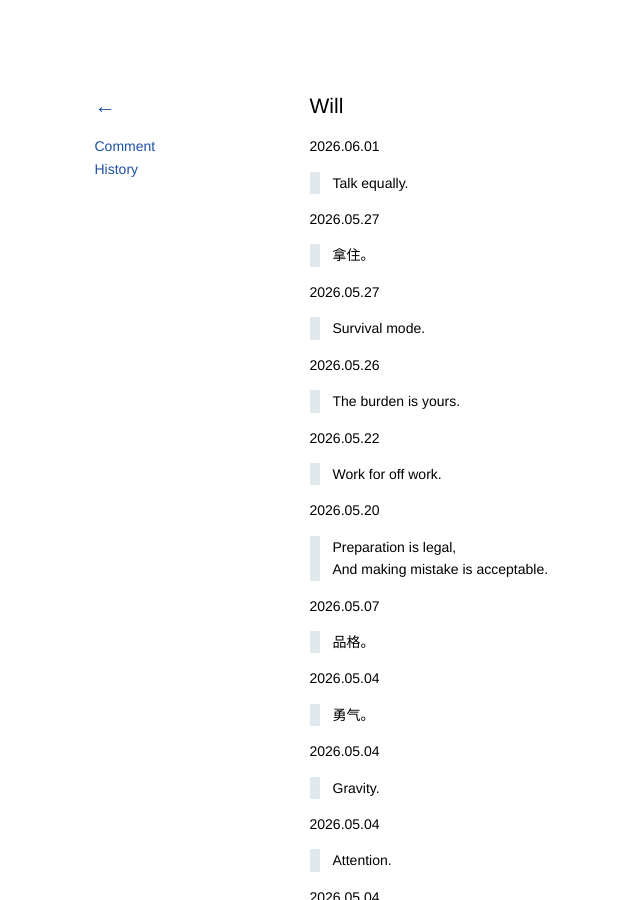
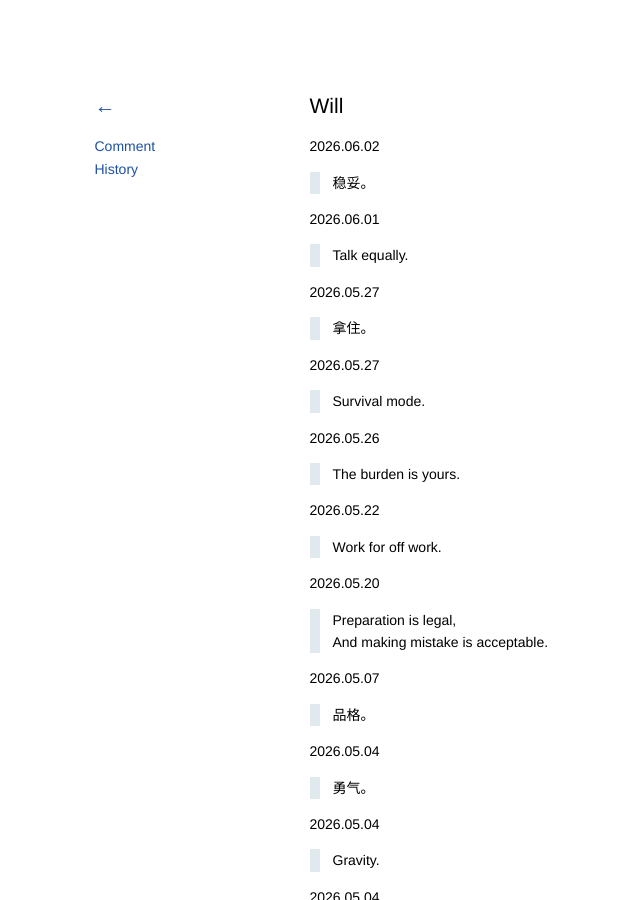
Before and after one commit to kidlj/awei, a Jekyll site: the page built from _wiki/will.md, in a window 1280 px wide and 900 px high. Shown: the whole window, without its empty margins (38-678 px from the left). Built offline with Jekyll 4.4.1, drawn with Linux system fonts in a browser that asks for light colours.

Commit message:
update will

```diff
--- a/_wiki/will.md
+++ b/_wiki/will.md
@@ -1,6 +1,10 @@
 ---
 title: Will
 ---
+
+2026.06.02
+
+> 稳妥。
 
 2026.06.01
 
```
